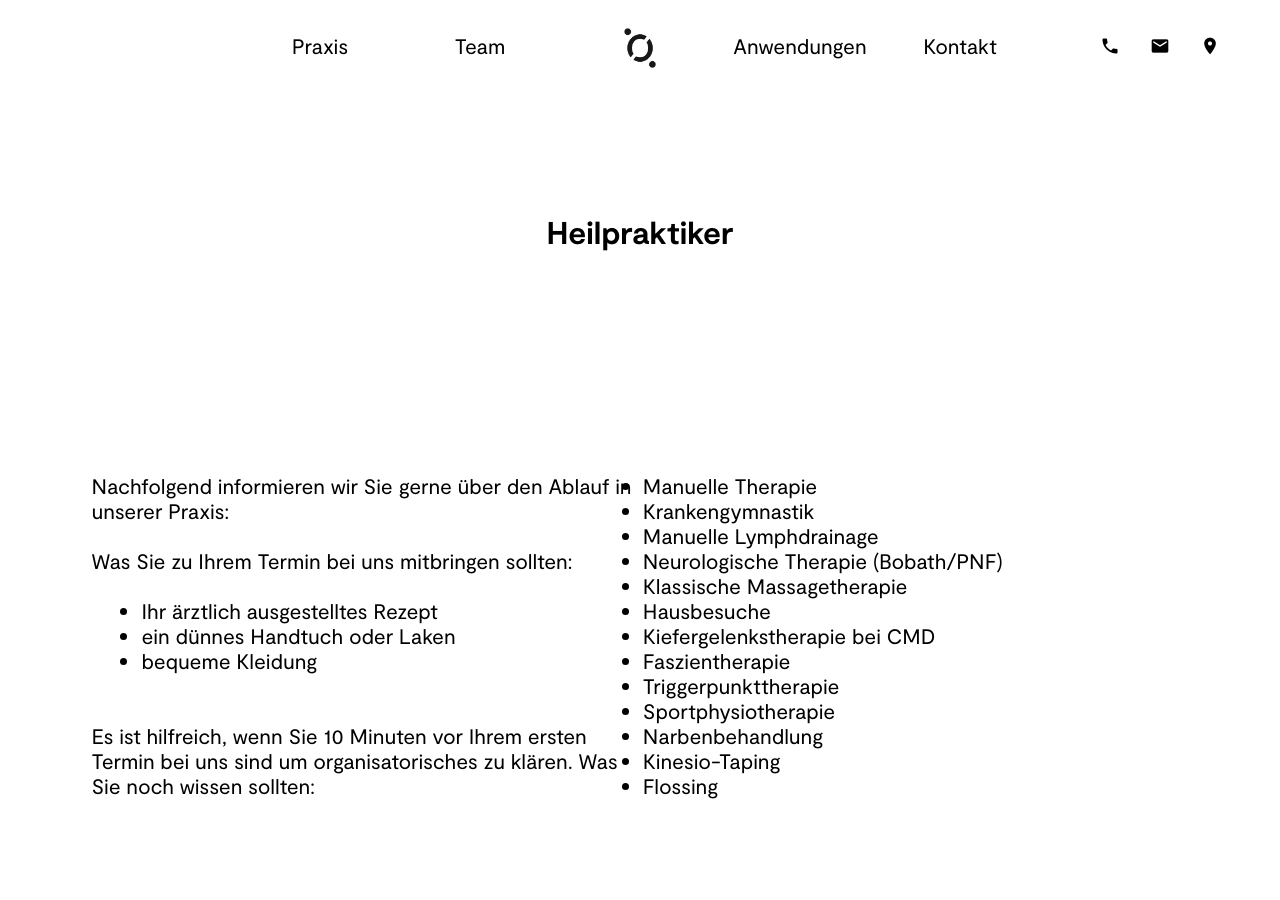
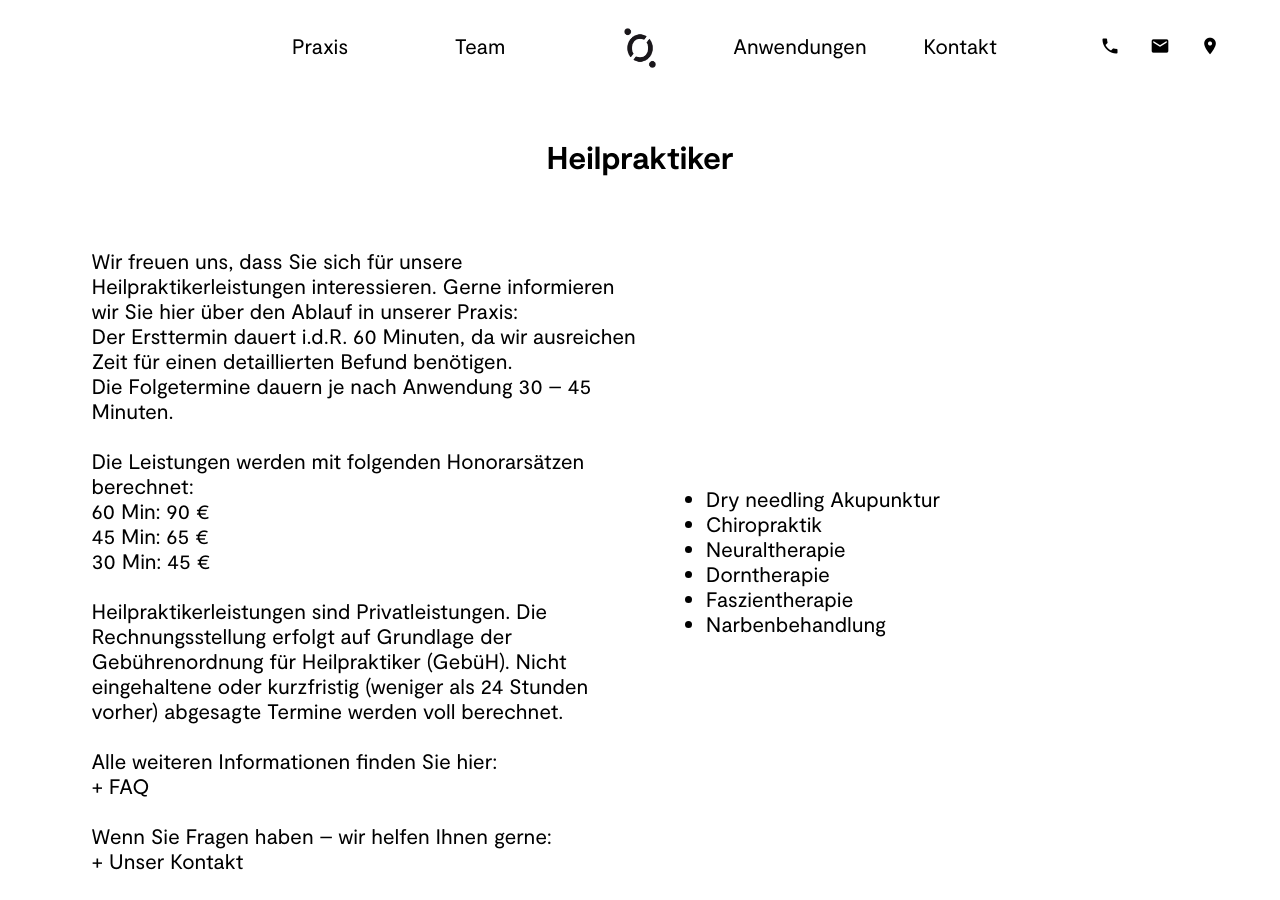
Before and after one commit to loehr-physiotherapie/loehr-physiotherapie.github.io, a Jekyll site: the page built from heilpraktiker.html, in a window 1280 px wide and 900 px high. Built offline with Jekyll 4.4.1, drawn with Linux system fonts in a browser that asks for light colours.

Commit message:
Updated 'heilpraktiker.html' via CloudCannon

```diff
--- a/heilpraktiker.html
+++ b/heilpraktiker.html
@@ -6,38 +6,30 @@ permalink: /heilpraktiker/
 
 <section class="physiotherapie editable">
                 <h1>Heilpraktiker</h1>
-    <div class="content editable">
-        <p>
-            Nachfolgend informieren wir Sie gerne &uuml;ber den Ablauf in unserer Praxis:
-            <br>
-            <br>
-            Was Sie zu Ihrem Termin bei uns mitbringen sollten:
-            <br>
-            <br>
-            <ul>
-                <li> Ihr &auml;rztlich ausgestelltes Rezept </li>
-                <li> ein d&uuml;nnes Handtuch oder Laken </li>
-                <li> bequeme Kleidung </li>
-            </ul>
-            <br>
-            <br>
-            Es ist hilfreich, wenn Sie 10 Minuten vor Ihrem ersten Termin bei uns sind um organisatorisches zu kl&auml;ren.
-            Was Sie noch wissen sollten:
-            </p>
+                <div class="content">
+                    <p>Wir freuen uns, dass Sie sich f&uuml;r unsere Heilpraktikerleistungen interessieren. Gerne informieren wir Sie hier &uuml;ber den Ablauf in unserer Praxis:</p>
+                    <p>Der Ersttermin dauert i.d.R. 60 Minuten, da wir ausreichen Zeit f&uuml;r einen detaillierten Befund ben&ouml;tigen.</p>
+                    <p>Die Folgetermine dauern je nach Anwendung 30 &ndash; 45 Minuten.</p>
+                    <p>&nbsp;</p>
+                    <p>Die Leistungen werden mit folgenden Honorars&auml;tzen berechnet:</p>
+                    <p>60 Min: 90 &euro;</p>
+                    <p>45 Min: 65 &euro;</p>
+                    <p>30 Min: 45 &euro;</p>
+                    <p>&nbsp;</p>
+                    <p>Heilpraktikerleistungen sind Privatleistungen. Die Rechnungsstellung erfolgt auf Grundlage der Geb&uuml;hrenordnung f&uuml;r Heilpraktiker (Geb&uuml;H). Nicht eingehaltene oder kurzfristig (weniger als 24 Stunden vorher) abgesagte Termine werden voll berechnet.</p>
+                    <p>&nbsp;</p>
+                    <p>Alle weiteren Informationen finden Sie hier:</p>
+                    <p>+ FAQ</p>
+                    <p>&nbsp;</p>
+                    <p>Wenn Sie Fragen haben &ndash; wir helfen Ihnen gerne:</p>
+                    <p>+ Unser Kontakt&nbsp;</p>
                 </div>
                 <ul>
-        <li>Manuelle Therapie</li>
-        <li>Krankengymnastik</li>
-        <li>Manuelle Lymphdrainage</li>
-        <li>Neurologische Therapie (Bobath/PNF)</li>
-        <li>Klassische Massagetherapie</li>
-        <li>Hausbesuche</li>
-        <li>Kiefergelenkstherapie bei CMD</li>
+                    <li>Dry needling Akupunktur</li>
+                    <li>Chiropraktik</li>
+                    <li>Neuraltherapie</li>
+                    <li>Dorntherapie</li>
                     <li>Faszientherapie</li>
-        <li>Triggerpunkttherapie</li>
-        <li>Sportphysiotherapie</li>
                     <li>Narbenbehandlung</li>
-        <li>Kinesio-Taping</li>
-        <li>Flossing</li>
                 </ul>
             </section>
```
Lines whose indentation alone changed are shown as unchanged.
